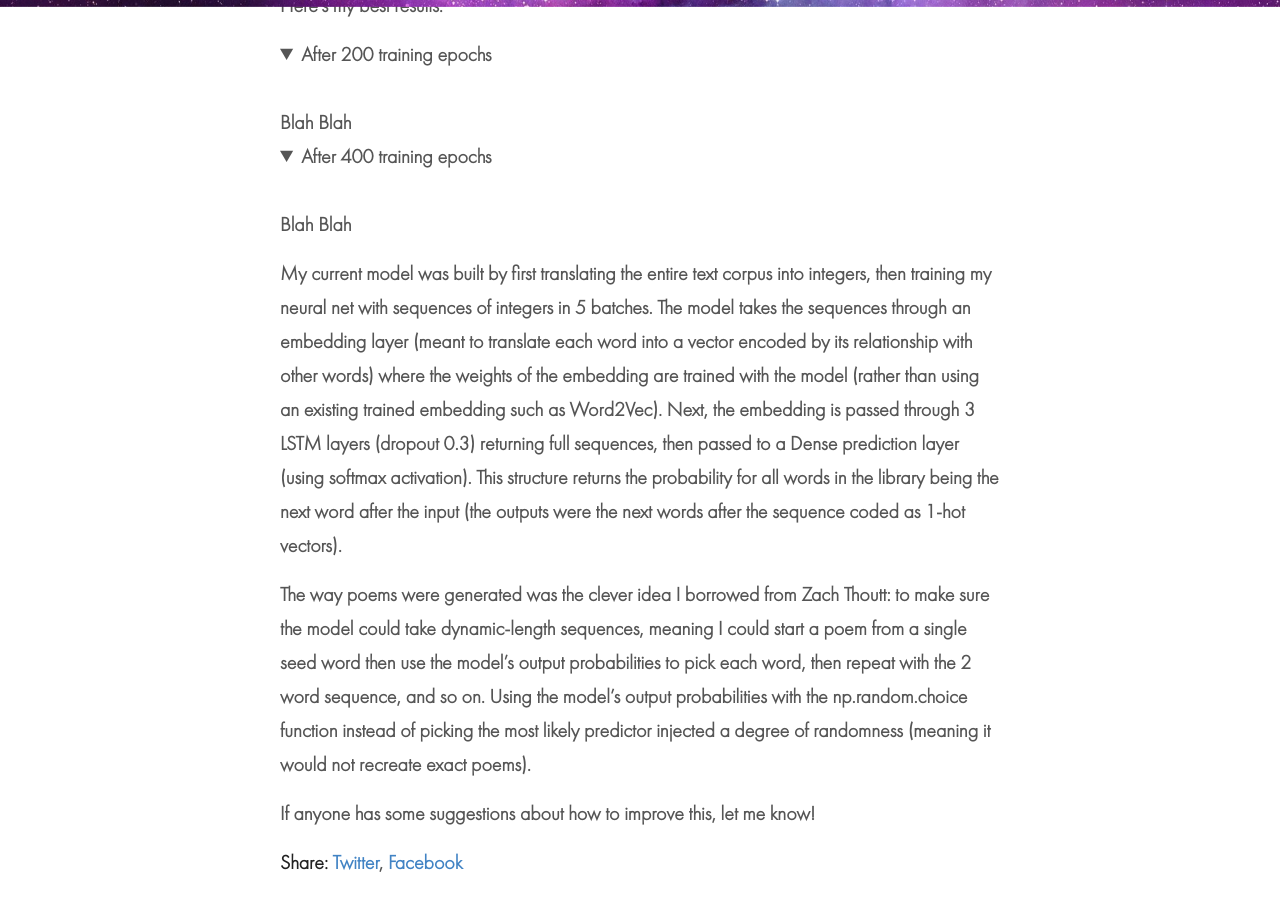
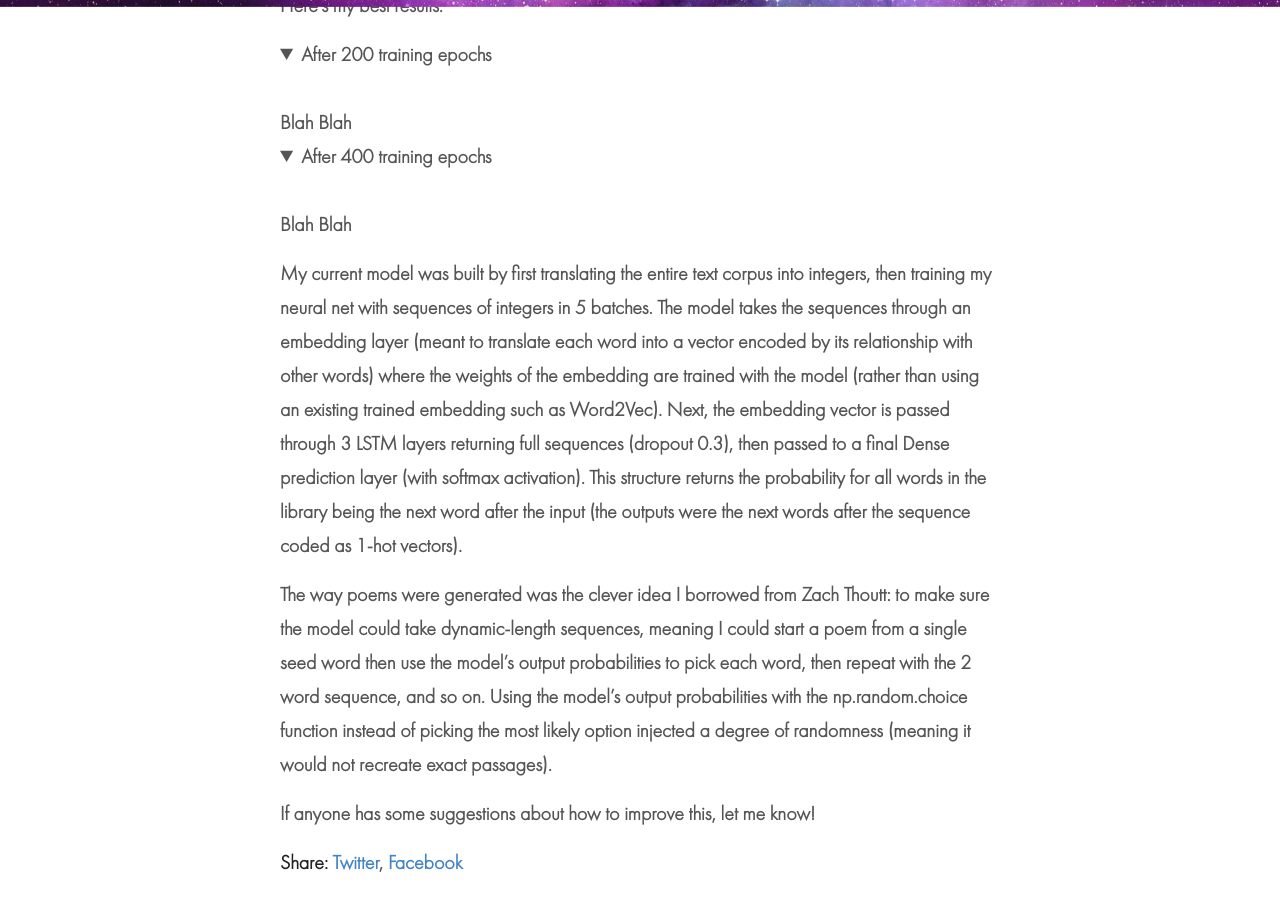
Before and after one commit to hana-dampf/hana-dampf.github.io, a Jekyll site: the page built from _posts/2019-07-03-NLPinPython.md, in a window 1280 px wide and 900 px high, scrolled down 939 px. Built offline with Jekyll 4.4.1, drawn with Linux system fonts in a browser that asks for light colours; comment, search, counter and statistics services are not loaded.

Commit message:
Update 2019-07-03-NLPinPython.md

```diff
--- a/_posts/2019-07-03-NLPinPython.md
+++ b/_posts/2019-07-03-NLPinPython.md
@@ -35,8 +35,8 @@ Blah Blah
 Blah Blah
 </details>
 
-My current model was built by first translating the entire text corpus into integers, then training my neural net with sequences of integers in 5 batches. The model takes the sequences through an embedding layer (meant to translate each word into a vector encoded by its relationship with other words) where the weights of the embedding are trained with the model (rather than using an existing trained embedding such as Word2Vec). Next, the embedding is passed through 3 LSTM layers (dropout 0.3) returning full sequences, then passed to a Dense prediction layer (using softmax activation). This structure returns the probability for all words in the library being the next word after the input (the outputs were the next words after the sequence coded as 1-hot vectors).
+My current model was built by first translating the entire text corpus into integers, then training my neural net with sequences of integers in 5 batches. The model takes the sequences through an embedding layer (meant to translate each word into a vector encoded by its relationship with other words) where the weights of the embedding are trained with the model (rather than using an existing trained embedding such as Word2Vec). Next, the embedding vector is passed through 3 LSTM layers returning full sequences (dropout 0.3), then passed to a final Dense prediction layer (with softmax activation). This structure returns the probability for all words in the library being the next word after the input (the outputs were the next words after the sequence coded as 1-hot vectors).
 
-The way poems were generated was the clever idea I borrowed from Zach Thoutt: to make sure the model could take dynamic-length sequences, meaning I could start a poem from a single seed word then use the model's output probabilities to pick each word, then repeat with the 2 word sequence, and so on. Using the model's output probabilities with the np.random.choice function instead of picking the most likely predictor injected a degree of randomness (meaning it would not recreate exact poems).
+The way poems were generated was the clever idea I borrowed from Zach Thoutt: to make sure the model could take dynamic-length sequences, meaning I could start a poem from a single seed word then use the model's output probabilities to pick each word, then repeat with the 2 word sequence, and so on. Using the model's output probabilities with the np.random.choice function instead of picking the most likely option injected a degree of randomness (meaning it would not recreate exact passages).
 
 If anyone has some suggestions about how to improve this, let me know!
```
